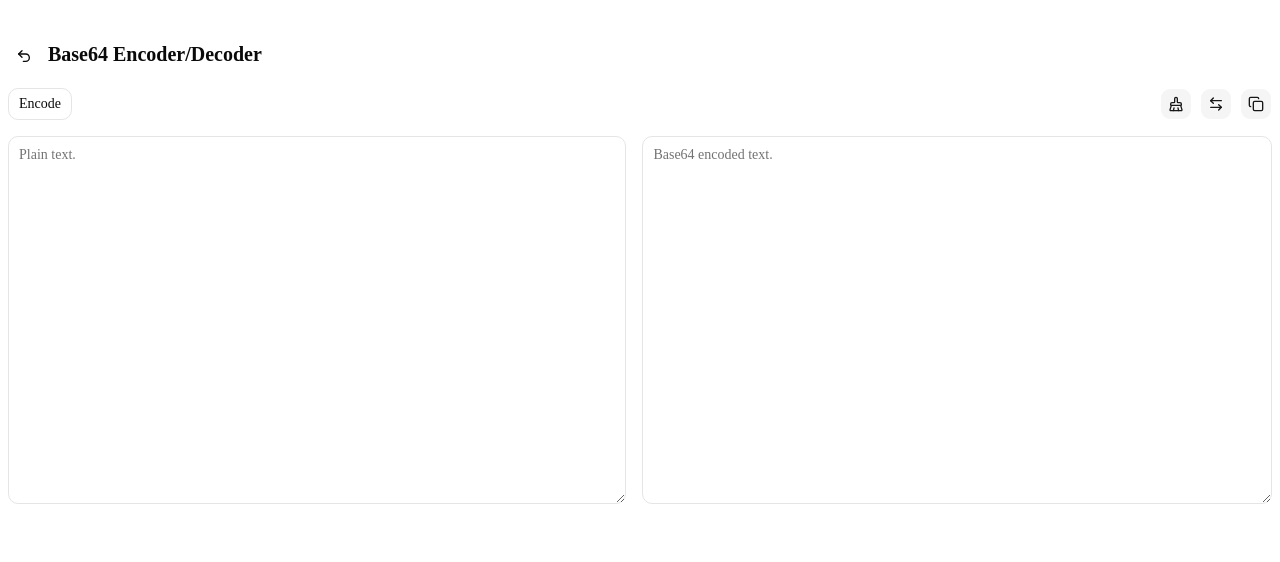
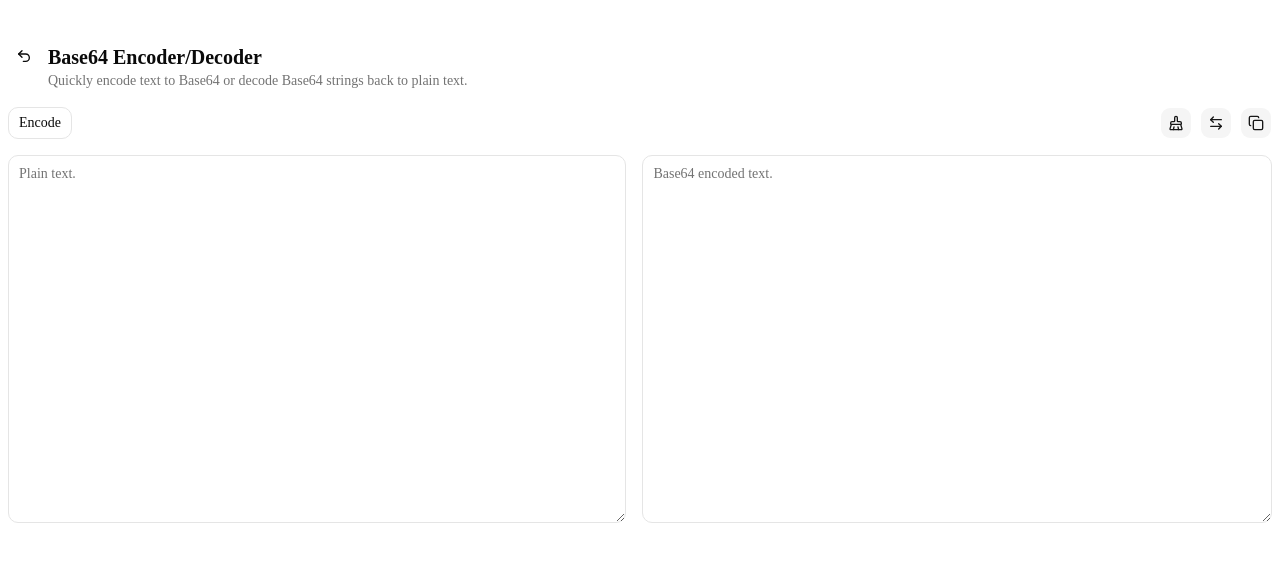
Before and after one commit to bvsvntv/aaujaar, a Next.js app: page /base64 in a window 1280 px wide. Shown: the top 562 px of the page. Built offline with nearby package versions, Linux system fonts and the light colour scheme.

Commit message:
feat: add tool description

```diff
--- a/src/app/base64/base-64.tsx
+++ b/src/app/base64/base-64.tsx
@@ -123,7 +123,10 @@ export default function Base64() {
 
   return (
     <div className="mt-8 p-2">
-      <SectionHeader header="Base64 Encoder/Decoder" />
+      <SectionHeader
+        header="Base64 Encoder/Decoder"
+        description="Quickly encode text to Base64 or decode Base64 strings back to plain text."
+      />
 
       <div className="mt-4 flex justify-between">
         <DropdownMenu>
--- a/src/app/markdown-editor/markdown-editor.tsx
+++ b/src/app/markdown-editor/markdown-editor.tsx
@@ -33,7 +33,10 @@ export default function MarkdownEditor() {
 
   return (
     <div className="mt-8 p-2">
-      <SectionHeader header="Markdown Editor" />
+      <SectionHeader
+        header="Markdown Editor"
+        description="Edit & Preview Markdown."
+      />
 
       <div className="flex justify-end space-x-2">
         <Button onClick={handleClear} variant="secondary" size="icon">
--- a/src/app/type-in-nepali/type-in-nepali.tsx
+++ b/src/app/type-in-nepali/type-in-nepali.tsx
@@ -126,7 +126,10 @@ export default function TypeInNepali() {
 
   return (
     <div className="mt-8 p-2">
-      <SectionHeader header="Romanized Nepali Typing" />
+      <SectionHeader
+        header="Romanized Nepali Typing"
+        description="Type in Nepali using Romanized English input."
+      />
 
       <div className="flex justify-end space-x-2">
         <Button onClick={handleClear} variant="secondary" size="icon">
--- a/src/components/common/section-header.tsx
+++ b/src/components/common/section-header.tsx
@@ -8,9 +8,12 @@ type SectionHeaderProps = {
   description?: string
 }
 
-export default function SectionHeader({ header }: SectionHeaderProps) {
+export default function SectionHeader({
+  header,
+  description,
+}: SectionHeaderProps) {
   return (
-    <div className="flex gap-2">
+    <div className="flex items-baseline gap-2">
       <Tooltip>
         <TooltipTrigger>
           <Link
@@ -29,7 +32,11 @@ export default function SectionHeader({ header }: SectionHeaderProps) {
         </TooltipContent>
       </Tooltip>
 
-      <h1 className="text-xl font-semibold">{header}</h1>
+      <div>
+        <h1 className="text-xl font-semibold">{header}</h1>
+
+        <p className="text-sm text-muted-foreground">{description}</p>
+      </div>
     </div>
   )
 }
```
